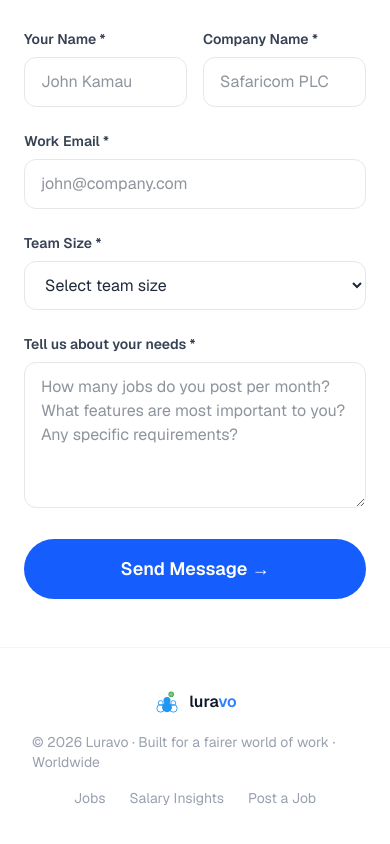
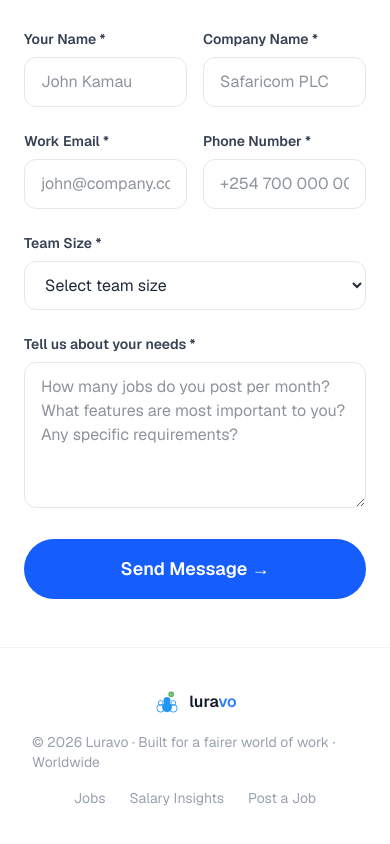
Before and after one commit to mwangiirungubrian-art/Payclear, a Next.js app: page /contact in a window 390 px wide. Shown: the part 816-1660 px from the top of the page. Built offline with nearby package versions, Linux system fonts and the light colour scheme; no server answers.

Commit message:
Phone numbers added to contact form and admin panel

```diff
--- a/app/admin/dashboard/page.tsx
+++ b/app/admin/dashboard/page.tsx
@@ -485,6 +485,7 @@ Every Job. Every Salary. No Exceptions.`;
                     <p className="text-white font-semibold text-lg">{contact.name}</p>
                     <p className="text-blue-400 text-sm">{contact.email}</p>
                     <p className="text-gray-500 text-sm">{contact.company} · {contact.team_size}</p>
+                    <p className="text-green-400 text-sm">📞 {contact.phone}</p>
                     <p className="text-gray-400 text-sm mt-3 leading-relaxed">{contact.message}</p>
                     <p className="text-gray-700 text-xs mt-2">{new Date(contact.created_at).toLocaleDateString()}</p>
                   </div>
--- a/app/contact/page.tsx
+++ b/app/contact/page.tsx
@@ -13,6 +13,7 @@ export default function ContactPage() {
     name: "",
     company: "",
     email: "",
+    phone: "",
     team_size: "",
     message: "",
   });
@@ -30,6 +31,7 @@ export default function ContactPage() {
       name: form.name,
       company: form.company,
       email: form.email,
+      phone: form.phone,
       team_size: form.team_size,
       message: form.message,
     }]);
@@ -110,9 +112,15 @@ export default function ContactPage() {
             </div>
           </div>
 
-          <div>
-            <label className="block text-sm font-semibold text-gray-700 mb-2">Work Email *</label>
-            <input required name="email" value={form.email} onChange={handleChange} type="email" placeholder="john@company.com" className="w-full border border-gray-200 rounded-xl px-4 py-3 text-gray-800 focus:outline-none focus:ring-2 focus:ring-blue-500" />
+          <div className="grid grid-cols-2 gap-4">
+            <div>
+              <label className="block text-sm font-semibold text-gray-700 mb-2">Work Email *</label>
+              <input required name="email" value={form.email} onChange={handleChange} type="email" placeholder="john@company.com" className="w-full border border-gray-200 rounded-xl px-4 py-3 text-gray-800 focus:outline-none focus:ring-2 focus:ring-blue-500" />
+            </div>
+            <div>
+              <label className="block text-sm font-semibold text-gray-700 mb-2">Phone Number *</label>
+              <input required name="phone" value={form.phone} onChange={handleChange} type="tel" placeholder="+254 700 000 000" className="w-full border border-gray-200 rounded-xl px-4 py-3 text-gray-800 focus:outline-none focus:ring-2 focus:ring-blue-500" />
+            </div>
           </div>
 
           <div>
```
